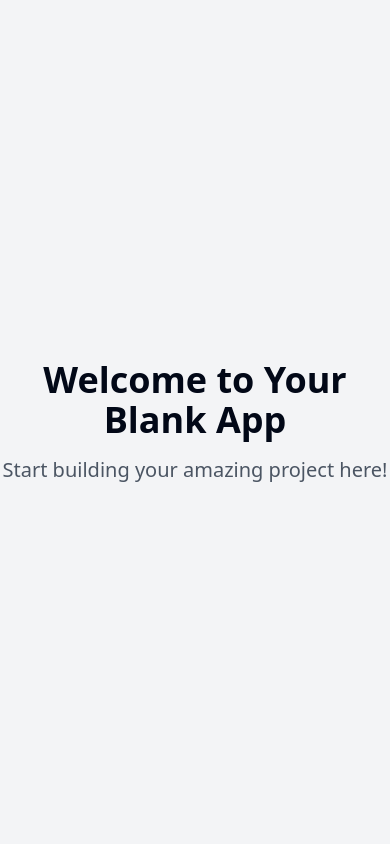
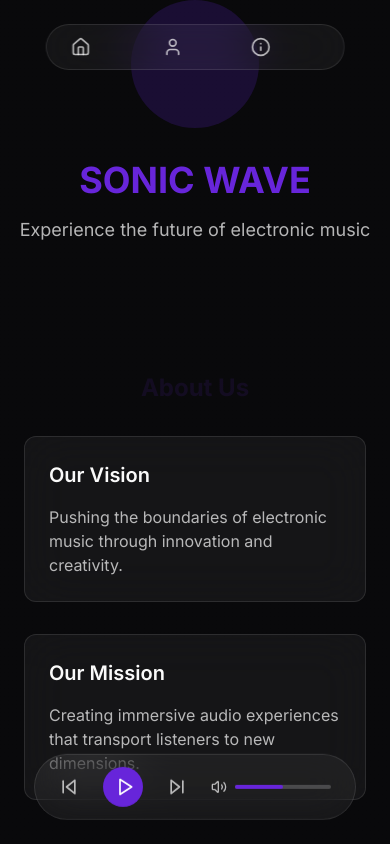
Before and after one commit to troxxyy/originsradio.com, a React (Vite) app: page / in a window 390 px wide. Shown: the top 844 px of the page. Built offline with nearby package versions, Linux system fonts and the light colour scheme.

Commit message:
Implement dark minimalist design
Implement a dark minimalist design with a focus on a central logo, floating music player, and responsive layout.  Include sections for About and Team, with consideration for future 3D elements and accessibility.

```diff
--- a/package.json
+++ b/package.json
@@ -45,6 +45,7 @@
     "cmdk": "^1.0.0",
     "date-fns": "^3.6.0",
     "embla-carousel-react": "^8.3.0",
+    "framer-motion": "^12.4.7",
     "input-otp": "^1.2.4",
     "lucide-react": "^0.462.0",
     "next-themes": "^0.3.0",
--- /dev/null
+++ b/src/components/MusicPlayer.tsx
@@ -0,0 +1,42 @@
+
+import { useState } from "react";
+import { Play, Pause, SkipBack, SkipForward, Volume2 } from "lucide-react";
+import { cn } from "@/lib/utils";
+
+const MusicPlayer = () => {
+  const [isPlaying, setIsPlaying] = useState(false);
+
+  return (
+    <div className="fixed bottom-6 left-1/2 transform -translate-x-1/2 z-50">
+      <div className="glass px-6 py-3 rounded-full flex items-center gap-6 animate-float">
+        <button className="text-white/70 hover:text-white transition-colors">
+          <SkipBack className="w-5 h-5" />
+        </button>
+
+        <button
+          onClick={() => setIsPlaying(!isPlaying)}
+          className="w-10 h-10 rounded-full bg-primary flex items-center justify-center hover:bg-primary/80 transition-colors"
+        >
+          {isPlaying ? (
+            <Pause className="w-5 h-5 text-white" />
+          ) : (
+            <Play className="w-5 h-5 text-white translate-x-0.5" />
+          )}
+        </button>
+
+        <button className="text-white/70 hover:text-white transition-colors">
+          <SkipForward className="w-5 h-5" />
+        </button>
+
+        <div className="flex items-center gap-2">
+          <Volume2 className="w-4 h-4 text-white/70" />
+          <div className="w-24 h-1 bg-white/20 rounded-full">
+            <div className="w-1/2 h-full bg-primary rounded-full" />
+          </div>
+        </div>
+      </div>
+    </div>
+  );
+};
+
+export default MusicPlayer;
--- /dev/null
+++ b/src/components/Navigation.tsx
@@ -0,0 +1,33 @@
+
+import { Home, User, Info } from "lucide-react";
+import { Link } from "react-router-dom";
+import { cn } from "@/lib/utils";
+
+const Navigation = () => {
+  const links = [
+    { name: "Home", icon: Home, href: "/" },
+    { name: "Team", icon: User, href: "/team" },
+    { name: "About", icon: Info, href: "/about" },
+  ];
+
+  return (
+    <nav className="fixed top-6 left-1/2 transform -translate-x-1/2 z-50">
+      <div className="glass px-6 py-3 rounded-full flex items-center gap-6">
+        {links.map((link) => (
+          <Link
+            key={link.name}
+            to={link.href}
+            className="text-white/70 hover:text-white transition-colors group flex items-center gap-2"
+          >
+            <link.icon className="w-5 h-5" />
+            <span className="text-sm font-medium opacity-0 group-hover:opacity-100 transition-opacity">
+              {link.name}
+            </span>
+          </Link>
+        ))}
+      </div>
+    </nav>
+  );
+};
+
+export default Navigation;
--- a/src/index.css
+++ b/src/index.css
@@ -1,101 +1,58 @@
+
+@import url('https://fonts.googleapis.com/css2?family=Inter:wght@300;400;500;600;700&display=swap');
+
 @tailwind base;
 @tailwind components;
 @tailwind utilities;
 
 @layer base {
   :root {
-    --background: 0 0% 100%;
-    --foreground: 222.2 84% 4.9%;
-
-    --card: 0 0% 100%;
-    --card-foreground: 222.2 84% 4.9%;
-
-    --popover: 0 0% 100%;
-    --popover-foreground: 222.2 84% 4.9%;
-
-    --primary: 222.2 47.4% 11.2%;
-    --primary-foreground: 210 40% 98%;
-
-    --secondary: 210 40% 96.1%;
-    --secondary-foreground: 222.2 47.4% 11.2%;
-
-    --muted: 210 40% 96.1%;
-    --muted-foreground: 215.4 16.3% 46.9%;
-
-    --accent: 210 40% 96.1%;
-    --accent-foreground: 222.2 47.4% 11.2%;
-
-    --destructive: 0 84.2% 60.2%;
-    --destructive-foreground: 210 40% 98%;
-
-    --border: 214.3 31.8% 91.4%;
-    --input: 214.3 31.8% 91.4%;
-    --ring: 222.2 84% 4.9%;
-
-    --radius: 0.5rem;
-
-    --sidebar-background: 0 0% 98%;
-
-    --sidebar-foreground: 240 5.3% 26.1%;
-
-    --sidebar-primary: 240 5.9% 10%;
-
-    --sidebar-primary-foreground: 0 0% 98%;
-
-    --sidebar-accent: 240 4.8% 95.9%;
-
-    --sidebar-accent-foreground: 240 5.9% 10%;
-
-    --sidebar-border: 220 13% 91%;
-
-    --sidebar-ring: 217.2 91.2% 59.8%;
-  }
-
-  .dark {
-    --background: 222.2 84% 4.9%;
-    --foreground: 210 40% 98%;
-
-    --card: 222.2 84% 4.9%;
-    --card-foreground: 210 40% 98%;
-
-    --popover: 222.2 84% 4.9%;
-    --popover-foreground: 210 40% 98%;
-
-    --primary: 210 40% 98%;
-    --primary-foreground: 222.2 47.4% 11.2%;
-
-    --secondary: 217.2 32.6% 17.5%;
-    --secondary-foreground: 210 40% 98%;
-
-    --muted: 217.2 32.6% 17.5%;
-    --muted-foreground: 215 20.2% 65.1%;
-
-    --accent: 217.2 32.6% 17.5%;
-    --accent-foreground: 210 40% 98%;
-
-    --destructive: 0 62.8% 30.6%;
-    --destructive-foreground: 210 40% 98%;
-
-    --border: 217.2 32.6% 17.5%;
-    --input: 217.2 32.6% 17.5%;
-    --ring: 212.7 26.8% 83.9%;
-    --sidebar-background: 240 5.9% 10%;
-    --sidebar-foreground: 240 4.8% 95.9%;
-    --sidebar-primary: 224.3 76.3% 48%;
-    --sidebar-primary-foreground: 0 0% 100%;
-    --sidebar-accent: 240 3.7% 15.9%;
-    --sidebar-accent-foreground: 240 4.8% 95.9%;
-    --sidebar-border: 240 3.7% 15.9%;
-    --sidebar-ring: 217.2 91.2% 59.8%;
+    --background: 240 10% 3.9%;
+    --foreground: 0 0% 98%;
+    --card: 240 10% 3.9%;
+    --card-foreground: 0 0% 98%;
+    --popover: 240 10% 3.9%;
+    --popover-foreground: 0 0% 98%;
+    --primary: 262 71% 50%;
+    --primary-foreground: 0 0% 98%;
+    --secondary: 240 4% 16%;
+    --secondary-foreground: 0 0% 98%;
+    --muted: 240 4% 16%;
+    --muted-foreground: 240 5% 65%;
+    --accent: 262 71% 50%;
+    --accent-foreground: 0 0% 98%;
+    --destructive: 0 63% 31%;
+    --destructive-foreground: 0 0% 98%;
+    --border: 240 4% 16%;
+    --input: 240 4% 16%;
+    --ring: 262 71% 50%;
+    --radius: 0.75rem;
   }
 }
 
 @layer base {
   * {
-    @apply border-border;
+    @apply border-border selection:bg-primary/20 selection:text-white;
+  }
+
+  html {
+    @apply scroll-smooth antialiased;
+    font-family: 'Inter', sans-serif;
   }
 
   body {
-    @apply bg-background text-foreground;
+    @apply bg-background text-foreground overflow-x-hidden;
   }
 }
+
+.glass {
+  @apply backdrop-blur-xl bg-white/5 border border-white/10;
+}
+
+.neo-brutalism {
+  @apply border-2 border-foreground shadow-[4px_4px_0px_0px_rgba(255,255,255,1)];
+}
+
+.text-gradient {
+  @apply bg-gradient-to-r from-primary to-accent bg-clip-text text-transparent;
+}
--- a/src/pages/Index.tsx
+++ b/src/pages/Index.tsx
@@ -1,12 +1,67 @@
-// Update this page (the content is just a fallback if you fail to update the page)
+
+import Navigation from "@/components/Navigation";
+import MusicPlayer from "@/components/MusicPlayer";
+import { motion } from "framer-motion";
 
 const Index = () => {
   return (
-    <div className="min-h-screen flex items-center justify-center bg-gray-100">
-      <div className="text-center">
-        <h1 className="text-4xl font-bold mb-4">Welcome to Your Blank App</h1>
-        <p className="text-xl text-gray-600">Start building your amazing project here!</p>
+    <div className="min-h-screen flex flex-col items-center justify-center relative overflow-hidden">
+      {/* Background gradient */}
+      <div className="absolute inset-0 bg-gradient-to-b from-background to-background/50" />
+
+      {/* Navigation */}
+      <Navigation />
+
+      {/* Logo section */}
+      <div className="relative z-10 text-center">
+        <div className="animate-pulse w-32 h-32 rounded-full bg-primary/20 mx-auto mb-8" />
+        <h1 className="text-4xl md:text-6xl font-bold mb-4 text-gradient animate-fade-in">
+          SONIC WAVE
+        </h1>
+        <p className="text-lg text-white/70 max-w-md mx-auto animate-fade-in" style={{ animationDelay: "200ms" }}>
+          Experience the future of electronic music
+        </p>
       </div>
+
+      {/* About section */}
+      <section className="mt-32 w-full max-w-4xl mx-auto px-6">
+        <h2 className="text-2xl font-bold mb-8 text-center text-gradient">About Us</h2>
+        <div className="grid grid-cols-1 md:grid-cols-2 gap-8">
+          <div className="glass p-6 rounded-lg animate-scale-in">
+            <h3 className="text-xl font-semibold mb-4">Our Vision</h3>
+            <p className="text-white/70">
+              Pushing the boundaries of electronic music through innovation and creativity.
+            </p>
+          </div>
+          <div className="glass p-6 rounded-lg animate-scale-in" style={{ animationDelay: "100ms" }}>
+            <h3 className="text-xl font-semibold mb-4">Our Mission</h3>
+            <p className="text-white/70">
+              Creating immersive audio experiences that transport listeners to new dimensions.
+            </p>
+          </div>
+        </div>
+      </section>
+
+      {/* Team section preview */}
+      <section className="mt-32 w-full max-w-4xl mx-auto px-6 mb-32">
+        <h2 className="text-2xl font-bold mb-8 text-center text-gradient">Our Team</h2>
+        <div className="grid grid-cols-1 md:grid-cols-3 gap-8">
+          {[1, 2, 3].map((_, i) => (
+            <div
+              key={i}
+              className="glass p-6 rounded-lg text-center animate-scale-in"
+              style={{ animationDelay: `${i * 100}ms` }}
+            >
+              <div className="w-20 h-20 rounded-full bg-primary/20 mx-auto mb-4" />
+              <h3 className="font-semibold mb-2">Team Member {i + 1}</h3>
+              <p className="text-sm text-white/70">Role Description</p>
+            </div>
+          ))}
+        </div>
+      </section>
+
+      {/* Music player */}
+      <MusicPlayer />
     </div>
   );
 };
```
Also changed, not shown: tailwind.config.ts (+55 -52 lines), 1 other file (tests, documents, lock files or other folders).
